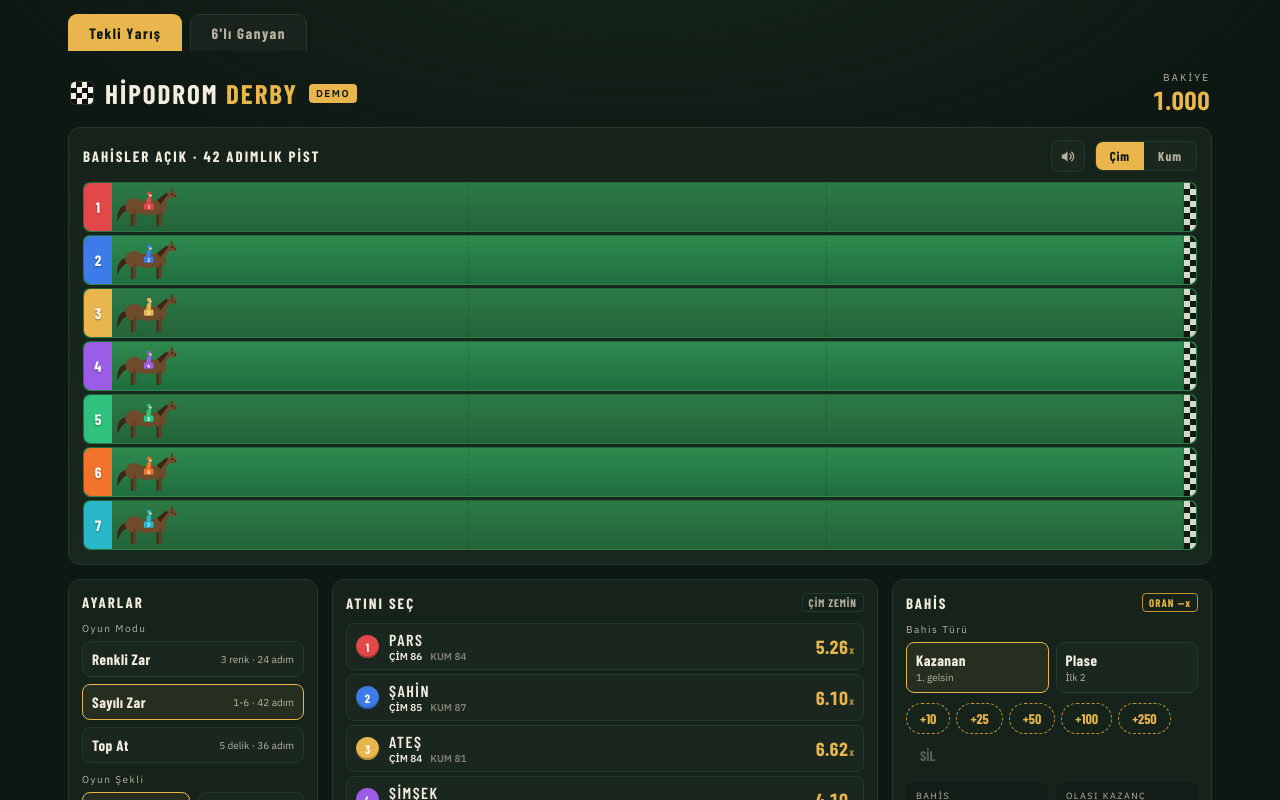
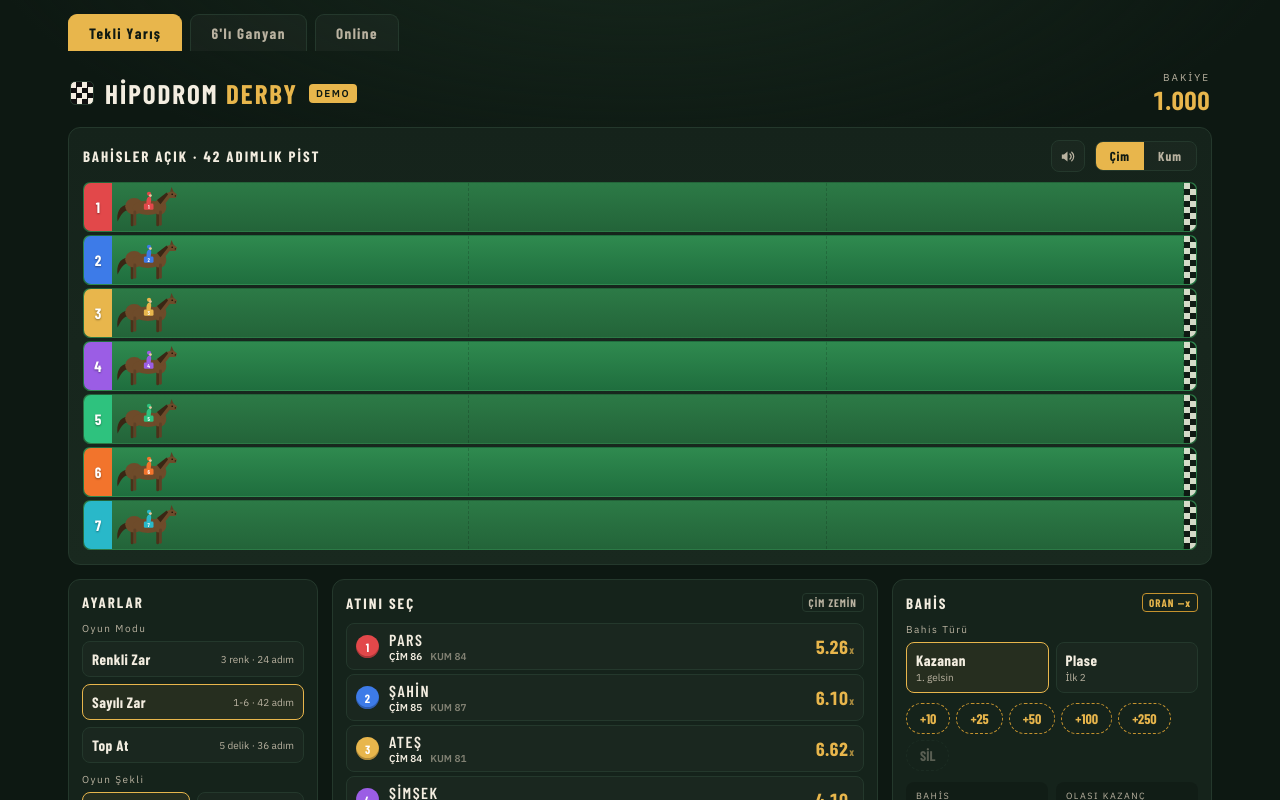
Before and after one commit to nuvlt/hipodrom-derby, a React (Vite) app: page / in a window 1280 px wide. Shown: the top 800 px of the page. Built offline with nearby package versions, Linux system fonts and the light colour scheme; a web font is replaced by a local one.

Commit message:
Update App.jsx

```diff
--- a/src/App.jsx
+++ b/src/App.jsx
@@ -3,15 +3,18 @@ import SingleRace from './SingleRace'
 import Ganyan from './Ganyan'
 
 export default function App() {
-  const [experience, setExperience] = useState('single') // single | ganyan
+  const [experience, setExperience] = useState('single') // single | ganyan | online
 
   return (
     <>
       <nav className="mode-tabs">
         <button className={experience === 'single' ? 'active' : ''} onClick={() => setExperience('single')}>Tekli Yarış</button>
         <button className={experience === 'ganyan' ? 'active' : ''} onClick={() => setExperience('ganyan')}>6'lı Ganyan</button>
+        <button className={experience === 'online' ? 'active' : ''} onClick={() => setExperience('online')}>Online</button>
       </nav>
-      {experience === 'single' ? <SingleRace /> : <Ganyan />}
+      {experience === 'single' && <SingleRace />}
+      {experience === 'ganyan' && <Ganyan key="solo" />}
+      {experience === 'online' && <Ganyan key="online" online />}
     </>
   )
 }
```
